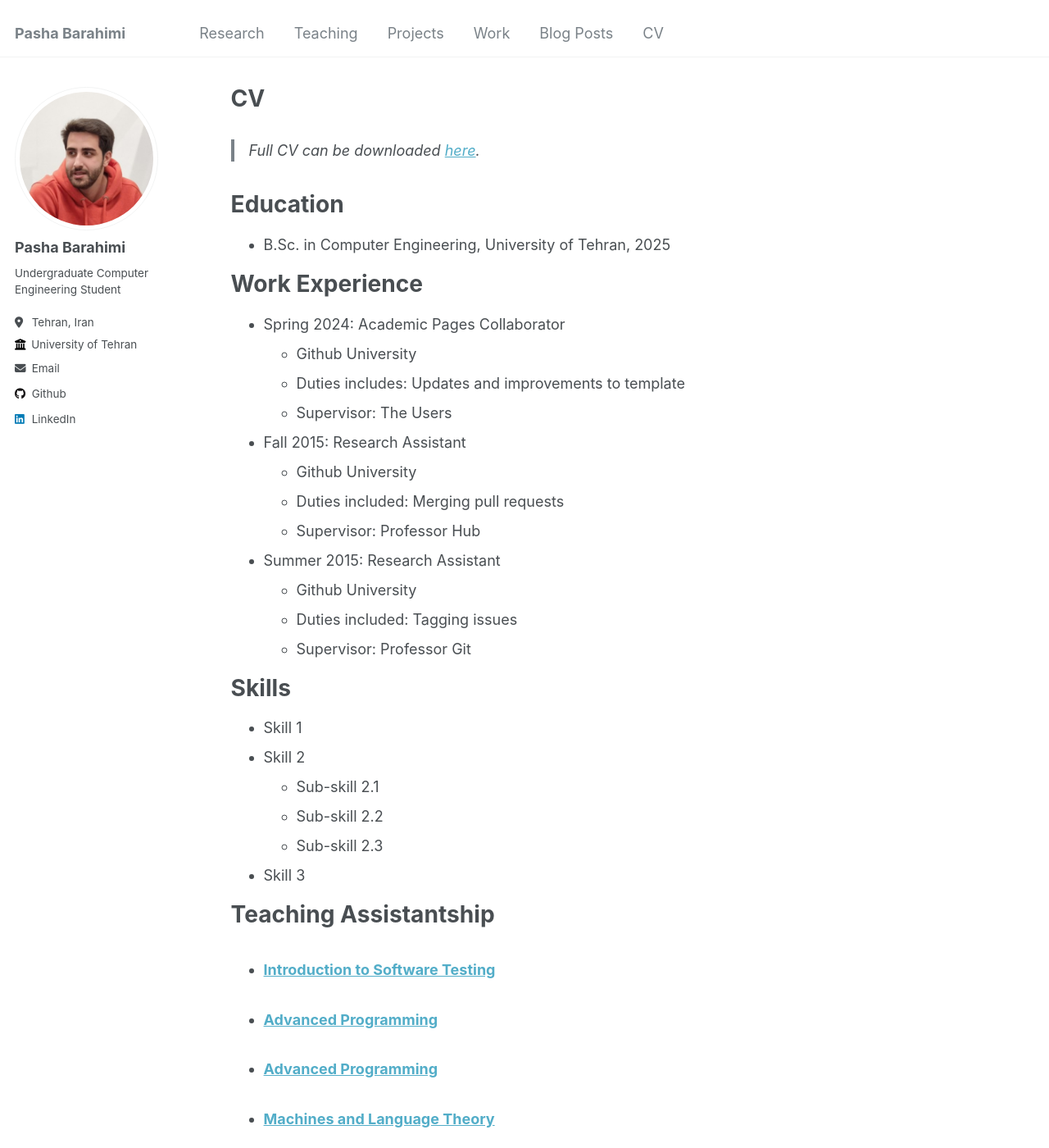
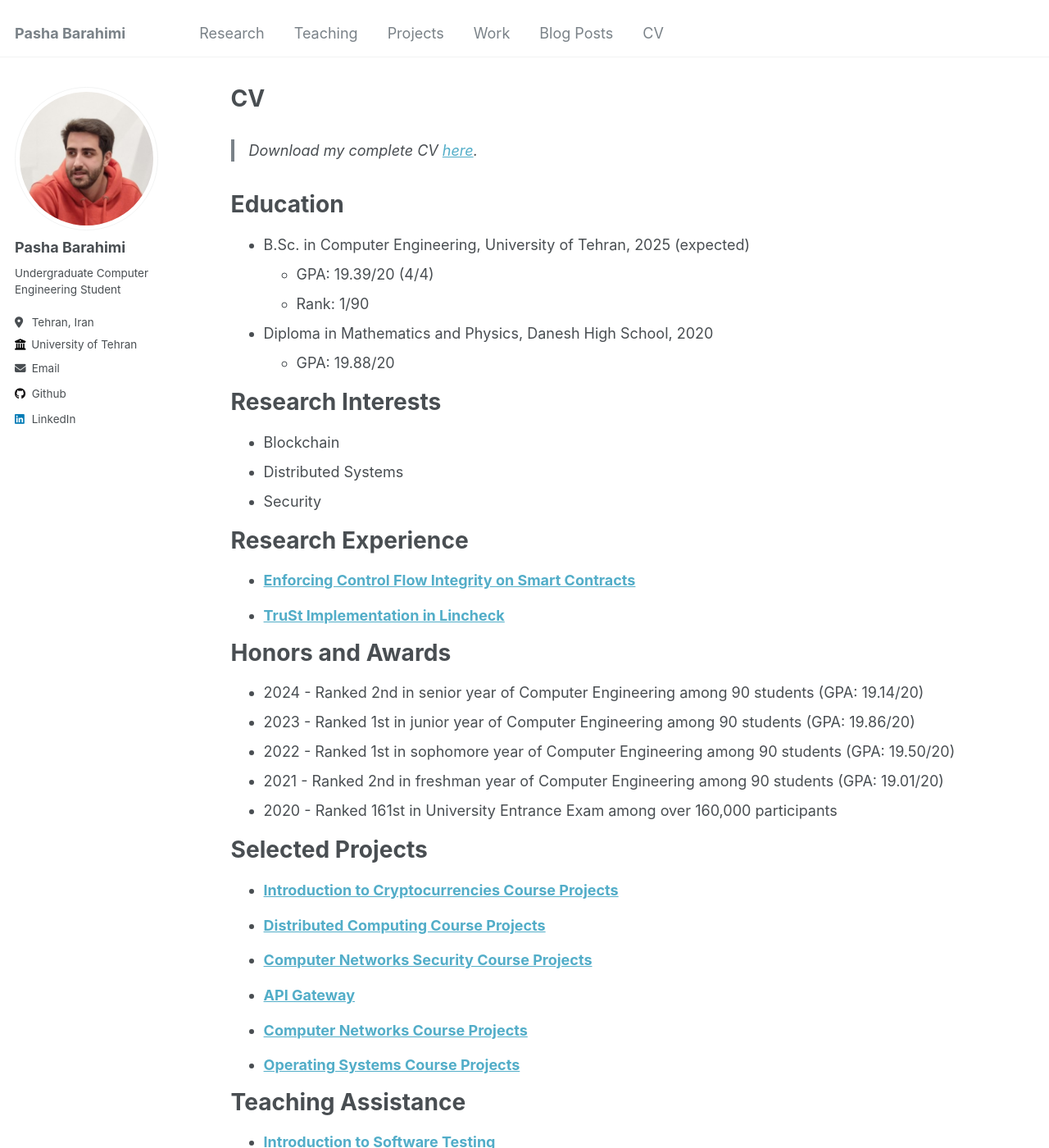
Before and after one commit to PashaBarahimi/PashaBarahimi.github.io, a Jekyll site: the page built from _pages/cv.md, in a window 1280 px wide and 1400 px high. Shown: the whole window at 82% size. Built offline with Jekyll 4.4.1, drawn with Linux system fonts in a browser that asks for light colours; some of the changed text lies outside the part shown.

Commit message:
Complete CV page

```diff
--- a/_includes/archive-single-cv.html
+++ b/_includes/archive-single-cv.html
@@ -26,7 +26,7 @@
           alt="">
       </div>
     {% endif %}
-    <h3 class="archive__item-title" itemprop="headline">
+    <h3 class="archive__item-title" itemprop="headline" style="margin-top: 1em;">
       {% if post.link %}
         <a href="{{ post.link }}">{{ title }}</a> <a href="{{ base_path }}{{ post.url }}" rel="permalink"><i class="fa fa-link" aria-hidden="true" title="permalink"></i><span class="sr-only">Permalink</span></a>
       {% else %}
--- a/_pages/cv.md
+++ b/_pages/cv.md
@@ -9,39 +9,84 @@ redirect_from:
 
 {% include base_path %}
 
-> Full CV can be downloaded [here](/files/CV.pdf).
+> Download my complete CV [here](/files/CV.pdf).
 
 Education
 ======
 
-* B.Sc. in Computer Engineering, University of Tehran, 2025
+* B.Sc. in Computer Engineering, University of Tehran, 2025 (expected)
+  * GPA: 19.39/20 (4/4)
+  * Rank: 1/90
+* Diploma in Mathematics and Physics, Danesh High School, 2020
+  * GPA: 19.88/20
+
+Research Interests
+======
+
+* Blockchain
+* Distributed Systems
+* Security
+
+Research Experience
+======
+
+  <ul>{% for post in site.research reversed %}
+    {% include archive-single-cv.html %}
+  {% endfor %}</ul>
+
+Honors and Awards
+======
+
+* 2024 - Ranked 2nd in senior year of Computer Engineering among 90 students (GPA: 19.14/20)
+* 2023 - Ranked 1st in junior year of Computer Engineering among 90 students (GPA: 19.86/20)
+* 2022 - Ranked 1st in sophomore year of Computer Engineering among 90 students (GPA: 19.50/20)
+* 2021 - Ranked 2nd in freshman year of Computer Engineering among 90 students (GPA: 19.01/20)
+* 2020 - Ranked 161st in University Entrance Exam among over 160,000 participants
+
+Selected Projects
+======
+
+  <ul>
+  {% assign selected_projects = site.projects | where: "type", "selected" | reverse | slice: 0, 6 %}
+  {% for post in selected_projects %}
+    {% include archive-single-cv.html %}
+  {% endfor %}
+  </ul>
+
+Teaching Assistance
+======
+
+  <ul>{% for post in site.teaching reversed %}
+    {% include archive-single-cv.html %}
+  {% endfor %}</ul>
 
 Work Experience
 ======
 
-* Spring 2024: Academic Pages Collaborator
-  * Github University
-  * Duties includes: Updates and improvements to template
-  * Supervisor: The Users
-
-* Fall 2015: Research Assistant
-  * Github University
-  * Duties included: Merging pull requests
-  * Supervisor: Professor Hub
-
-* Summer 2015: Research Assistant
-  * Github University
-  * Duties included: Tagging issues
-  * Supervisor: Professor Git
+  <ul>{% for post in site.work reversed %}
+    {% include archive-single-cv.html %}
+  {% endfor %}</ul>
 
 Skills
 ======
-* Skill 1
-* Skill 2
-  * Sub-skill 2.1
-  * Sub-skill 2.2
-  * Sub-skill 2.3
-* Skill 3
+
+* Programming Languages:
+  * Proficient: C++, C#, Python, Golang, SQL
+  * Intermediate: Java, Kotlin, Verilog, C, Bash
+  * Basic: Rust, R, JavaScript
+* Technologies: Git, Docker, Kubernetes, Makefile, Ansible, Redis, Django, PostgreSQL, Microsoft Office, LaTeX
+* Operating Systems: Linux (Debian-Based), Microsoft Windows
+
+Languages
+======
+
+* Persian: Native
+* English: Advanced
+  * IELTS: 8.0
+    * Listening: 8.5
+    * Reading: 9.0
+    * Writing: 8.0
+    * Speaking: 7.0
 
 <!-- Publications
 ======
@@ -54,9 +99,3 @@ Talks
   <ul>{% for post in site.talks reversed %}
     {% include archive-single-talk-cv.html  %}
   {% endfor %}</ul> -->
-
-Teaching Assistantship
-======
-  <ul>{% for post in site.teaching reversed %}
-    {% include archive-single-cv.html %}
-  {% endfor %}</ul>
```
